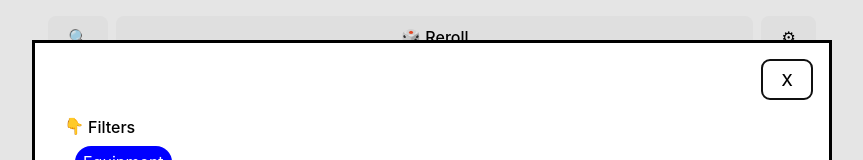
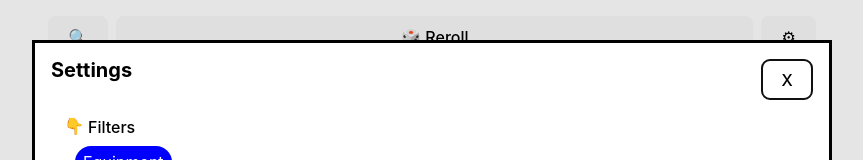
Before and after one commit to JackTheDane/fitness-roller, a React (Vite) app: page / in a window 1280 px wide. Both pictures are taken after a click on the button "Open options". Shown: the top 160 px of the page, without its empty margins (208-1071 px from the left). Built offline with nearby package versions, Linux system fonts and the light colour scheme.

Commit message:
Refine Dialog & Search

```diff
--- a/src/components/Dialog.module.scss
+++ b/src/components/Dialog.module.scss
@@ -2,20 +2,30 @@
   width: 90svw;
   max-width: 800px;
   height: 90svh;
+  padding: 0;
+}
+
+.header {
+  position: sticky;
+  top: 0;
+  background-color: canvas;
+  display: flex;
+  padding-top: 16px;
+}
+
+.closeButton {
+  justify-self: flex-end;
+  background-color: transparent;
+}
+
+.title {
+  margin: 0;
+  font-size: 20px;
 }
 
 .content {
   display: flex;
   flex-direction: column;
   gap: 8px;
+  padding: 0 16px 16px;
 }
-
-.header {
-  display: grid;
-  align-items: center;
-}
-
-.closeButton {
-  justify-self: flex-end;
-  background-color: transparent;
-}
--- a/src/components/Dialog.tsx
+++ b/src/components/Dialog.tsx
@@ -1,21 +1,32 @@
-import { ComponentPropsWithoutRef, useEffect, useRef } from "react";
+import {
+  ComponentPropsWithoutRef,
+  createContext,
+  useContext,
+  useEffect,
+  useMemo,
+  useRef,
+} from "react";
 import styles from "./Dialog.module.scss";
 import { combineClasses } from "../utils/combineClasses";
+import { useRefValue } from "../utils/useRefValue";
 
 export type DialogProps = {
   onClose?(): void;
-  title?: string;
 } & Omit<ComponentPropsWithoutRef<"dialog">, "onClose" | "modal">;
 
-export const Dialog = ({
+const DialogContext = createContext<{ onClose?(): void } | undefined>(
+  undefined
+);
+
+const DialogComponent = ({
   open,
   onClose,
-  title,
   children,
   className,
   ...props
 }: DialogProps) => {
   const dialogRef = useRef<HTMLDialogElement>(null);
+  const onCloseRef = useRefValue(onClose);
 
   useEffect(() => {
     if (open) {
@@ -26,21 +37,55 @@ export const Dialog = ({
     dialogRef.current?.close();
   }, [open, dialogRef]);
 
+  const contextValue = useMemo(
+    () => ({
+      onClose: () => onCloseRef.current?.(),
+    }),
+    [onCloseRef]
+  );
+
   return (
+    <DialogContext.Provider value={contextValue}>
       <dialog
         ref={dialogRef}
         className={combineClasses(className, styles.dialog)}
+        onCancel={(event) => {
+          event.preventDefault();
+          contextValue.onClose();
+        }}
         {...props}
       >
-      <div className={styles.content}>
-        <div className={styles.header}>
-          {title && <h1>{title}</h1>}
+        <div className={styles.content}>{children}</div>
+      </dialog>
+    </DialogContext.Provider>
+  );
+};
+
+export type DialogHeaderProps = ComponentPropsWithoutRef<"div"> & {
+  title?: string;
+};
+
+const DialogHeader = ({
+  title,
+  className,
+  children,
+  ...props
+}: DialogHeaderProps) => {
+  const { onClose } = useContext(DialogContext) ?? {};
+
+  return (
+    <div className={combineClasses(className, styles.header)} {...props}>
+      <div style={{ flexGrow: 1 }}>
+        {title && <h1 className={styles.title}>{title}</h1>}
+        {children}
+      </div>
       <button className={styles.closeButton} onClick={onClose}>
         X
       </button>
     </div>
-        {children}
-      </div>
-    </dialog>
   );
 };
+
+export const Dialog = Object.assign(DialogComponent, {
+  Header: DialogHeader,
+});
--- a/src/features/exercises/components/ExerciseSearchDialogButton.module.scss
+++ b/src/features/exercises/components/ExerciseSearchDialogButton.module.scss
@@ -1,4 +1,6 @@
 .exerciseOption {
+  all: unset;
+
   padding: 8px;
   margin: 0 -8px;
   cursor: pointer;
--- a/src/features/exercises/components/ExerciseSearchDialogButton.tsx
+++ b/src/features/exercises/components/ExerciseSearchDialogButton.tsx
@@ -1,4 +1,4 @@
-import { useState } from "react";
+import { useId, useState } from "react";
 import { Dialog } from "../../../components/Dialog";
 import styles from "./ExerciseSearchDialogButton.module.scss";
 import { Exercise } from "../../../data/types";
@@ -18,6 +18,8 @@ export const ExerciseSearchDialogButton = ({
   const [isDialogOpen, setIsDialogOpen] = useState(false);
   const [searchFilter, setSearchFilter] = useState("");
 
+  const resultsSectionId = useId();
+
   const lowerCaseSearchFilter = searchFilter.toLowerCase();
 
   const filteredExercises = EXERCISES.filter(({ name }) =>
@@ -29,17 +31,27 @@ export const ExerciseSearchDialogButton = ({
       <button title="Search for exercise" onClick={() => setIsDialogOpen(true)}>
         🔍
       </button>
-      <Dialog open={isDialogOpen} onClose={() => setIsDialogOpen(false)}>
+      <Dialog
+        open={isDialogOpen}
+        onClose={() => {
+          setIsDialogOpen(false);
+          setSearchFilter("");
+        }}
+      >
+        <Dialog.Header>
           <TextInput
             autoFocus
             placeholder="Type to search"
             label="🔍 Search for exercise"
             value={searchFilter}
             onChange={setSearchFilter}
+            aria-controls={resultsSectionId}
           />
+        </Dialog.Header>
 
         <section
           role="list"
+          id={resultsSectionId}
           style={{ display: "flex", flexDirection: "column" }}
         >
           {filteredExercises.length === 0 && (
@@ -48,7 +60,7 @@ export const ExerciseSearchDialogButton = ({
             </p>
           )}
           {filteredExercises.map((exercise) => (
-            <div
+            <button
               className={styles.exerciseOption}
               role="listitem"
               onClick={(event) => {
@@ -76,7 +88,7 @@ export const ExerciseSearchDialogButton = ({
                   style={{ justifyContent: "flex-start" }}
                 />
               </div>
-            </div>
+            </button>
           ))}
         </section>
       </Dialog>
--- a/src/features/settings/components/SettingsDialogButton.tsx
+++ b/src/features/settings/components/SettingsDialogButton.tsx
@@ -8,11 +8,7 @@ export const SettingsDialogButton = () => {
 
   return (
     <>
-      <button
-        title="Open options"
-        onClick={() => setIsDialogOpen(true)}
-        // style={{ position: "fixed", bottom: 5, right: 5 }}
-      >
+      <button title="Open options" onClick={() => setIsDialogOpen(true)}>
         ⚙
       </button>
       <Dialog
@@ -20,6 +16,7 @@ export const SettingsDialogButton = () => {
         open={isDialogOpen}
         onClose={() => setIsDialogOpen(false)}
       >
+        <Dialog.Header title="Settings" />
         <SettingsForm />
       </Dialog>
     </>
--- /dev/null
+++ b/src/utils/useRefValue.ts
@@ -0,0 +1,12 @@
+import { useEffect } from "react";
+import { useRef } from "react";
+
+export const useRefValue = <T>(value: T) => {
+  const valueRef = useRef(value);
+
+  useEffect(() => {
+    valueRef.current = value;
+  }, [value]);
+
+  return valueRef;
+};
```
Lines whose indentation alone changed are shown as unchanged.
